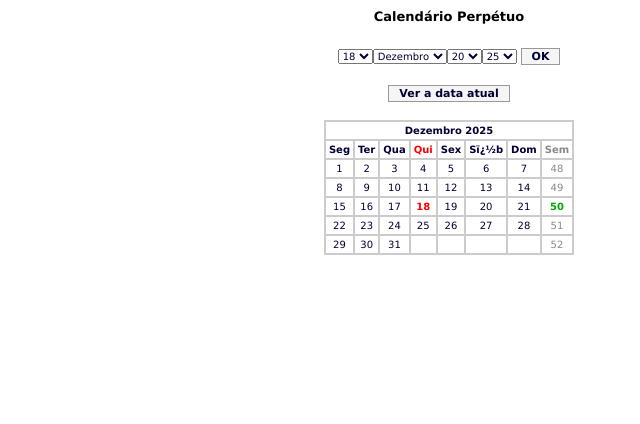
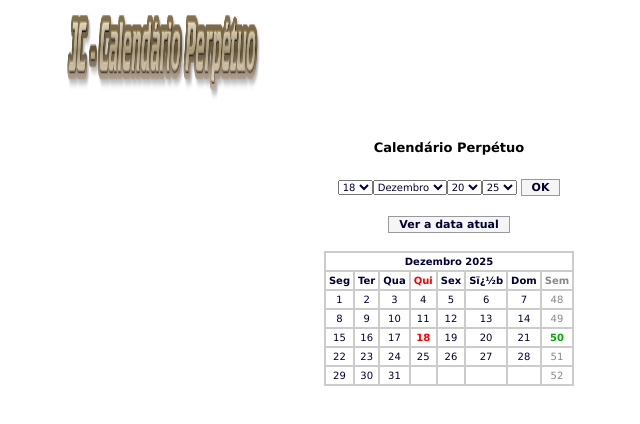
Before and after one commit to JCaetanoCode/Calendario-Perpetuo, a plain HTML site: page index.html in a window 1280 px wide. Shown: the whole page, without its empty margins (191-831 px from the left). Drawn offline with Linux system fonts and the light colour scheme.

Commit message:
index.html

```diff
--- a/index.html
+++ b/index.html
@@ -34,7 +34,7 @@
         <!--A IMAGEM DO CABEÇALHO FOI DEIXADA COMO COMENTARIO NO CODIGO ABAIXO-->
         <!--CABEÇARIO-->
         <tr>
-            <!--td height="131" valign="top"><img src="imagens/calendario.png" width="770" height="114"></td-->
+            <td height="131" valign="top"><img src="imagens/calendario.png" width="200" height="114"></td>
         </tr>
         <!--CABEÇARIO-->
 
```
